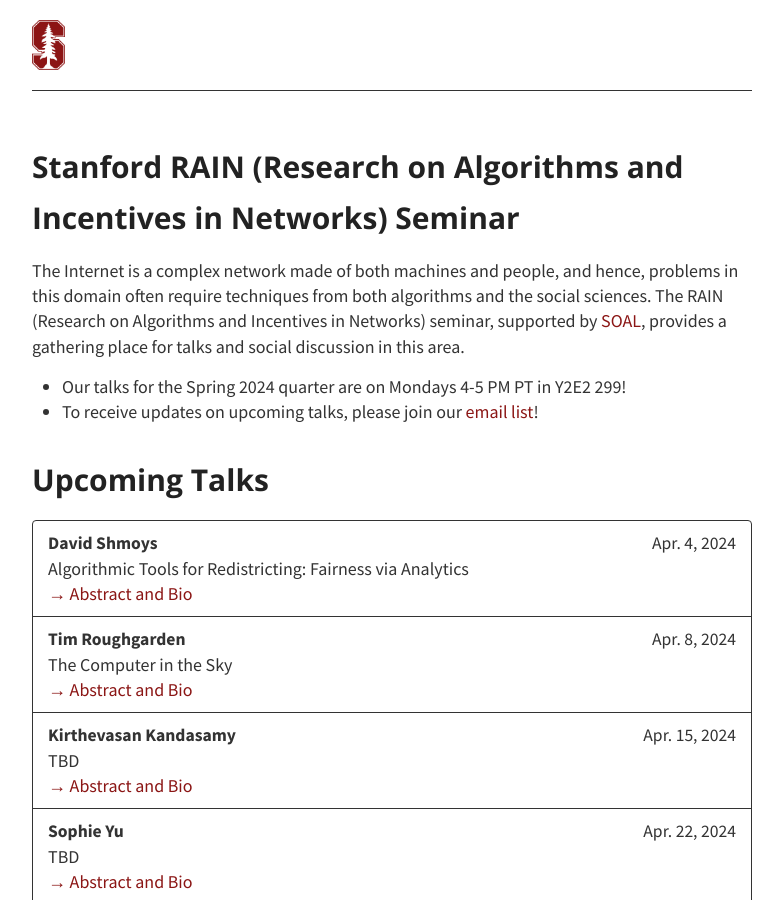
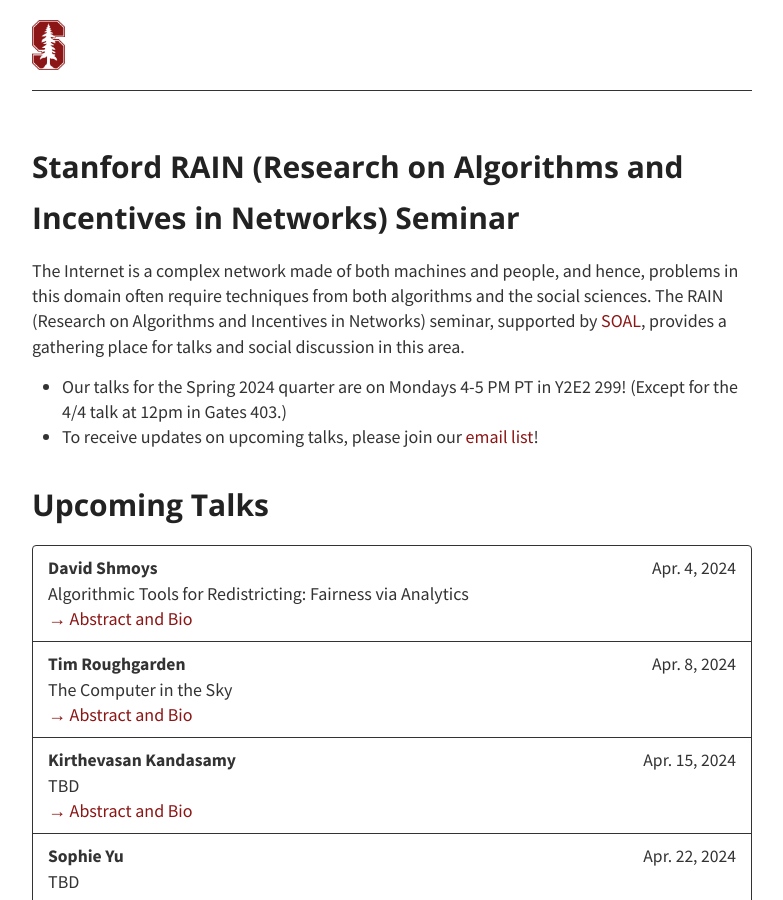
Before and after one commit to stanford-rain-seminar/stanford-rain-seminar.github.io, a Jekyll site: the page built from index.md, in a window 1280 px wide and 900 px high. Shown: the whole window, without its empty margins (248-1031 px from the left). Built offline with Jekyll 4.4.1, drawn with Linux system fonts in a browser that asks for light colours; nearby versions of some CDN libraries; our own code applies the rules of GitHub Pages for plain Markdown files.

Commit message:
Update index.md

```diff
--- a/index.md
+++ b/index.md
@@ -8,7 +8,7 @@ meta-description: "The RAIN (Research on Algorithms and Incentives in Networks)
 The Internet is a complex network made of both machines and people, and hence, problems in this domain often require techniques from both algorithms and the social sciences. The RAIN (Research on Algorithms and Incentives in Networks) seminar, supported by [SOAL](https://web.stanford.edu/group/soal/), provides a gathering place for talks and social discussion in this area.
 
 
-* Our talks for the Spring 2024 quarter are on Mondays 4-5 PM PT in Y2E2 299!
+* Our talks for the Spring 2024 quarter are on Mondays 4-5 PM PT in Y2E2 299! (Except for the 4/4 talk at 12pm in Gates 403.)
 * To receive updates on upcoming talks, please join our [email list](https://mailman.stanford.edu/mailman/listinfo/internetalgs)!
 
 {% for category in site.data.talks %}
```
